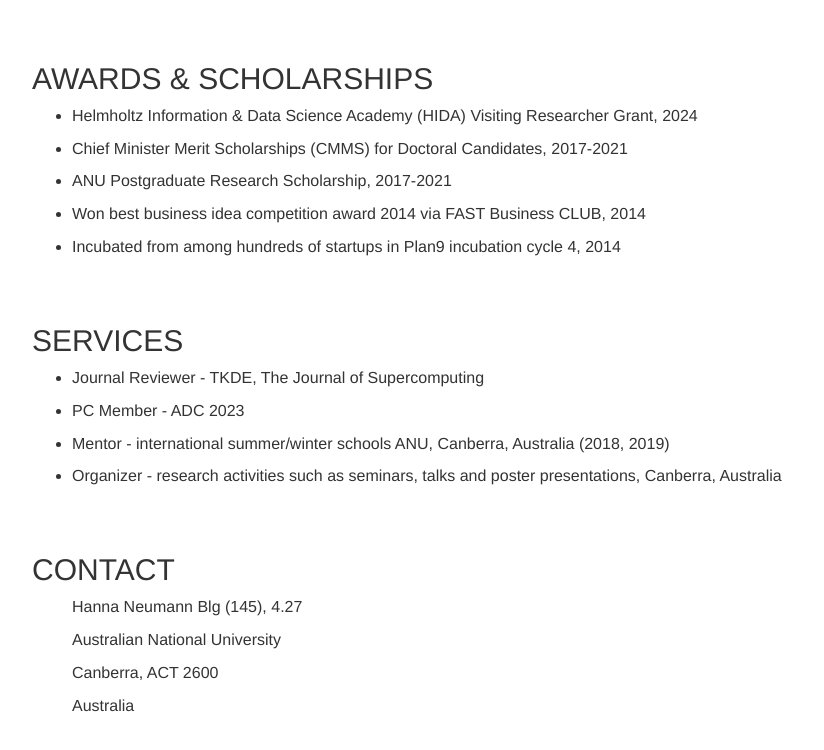
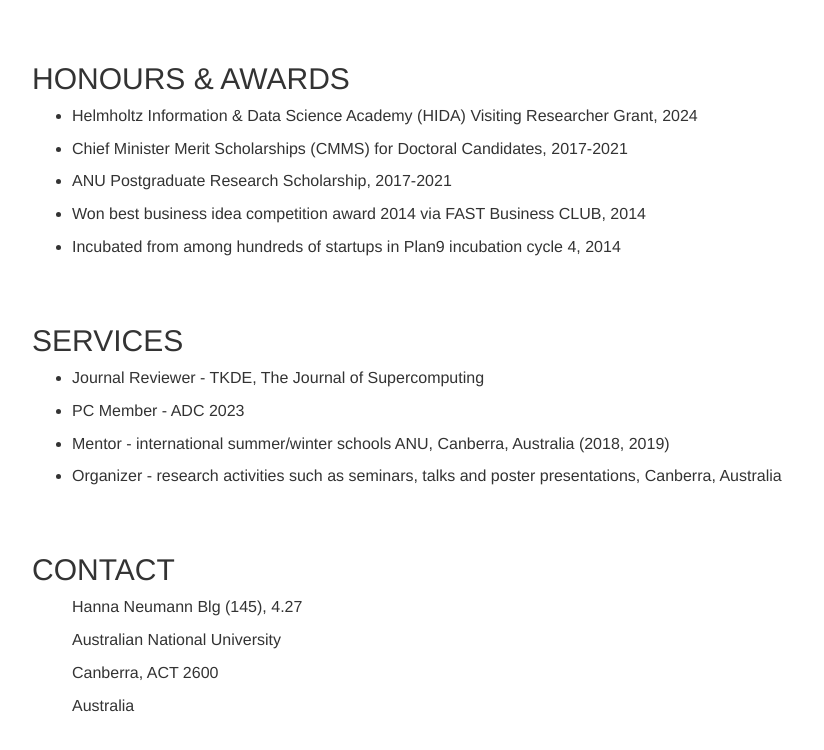
Before and after one commit to mufarhan/mufarhan.github.io, a plain HTML site: page index.html in a window 1280 px wide. Shown: the part 2646-3396 px from the top of the page, without its empty margins (132-956 px from the left). Drawn offline with nearby package versions, Linux system fonts and the light colour scheme; grey boxes are pictures that could not be loaded; a web font is replaced by a local one.

Commit message:
Update award.html

```diff
--- a/pages/award.html
+++ b/pages/award.html
@@ -1,5 +1,5 @@
 <div class="container">
-	<h2>Awards & Scholarships </h2>
+	<h2>Honours & Awards</h2>
 	<ul>
 	<li class="li-item">Helmholtz Information & Data Science Academy (HIDA) Visiting Researcher Grant, 2024</li>
 	<li class="li-item">Chief Minister Merit Scholarships (CMMS) for Doctoral Candidates, 2017-2021</li>
```
